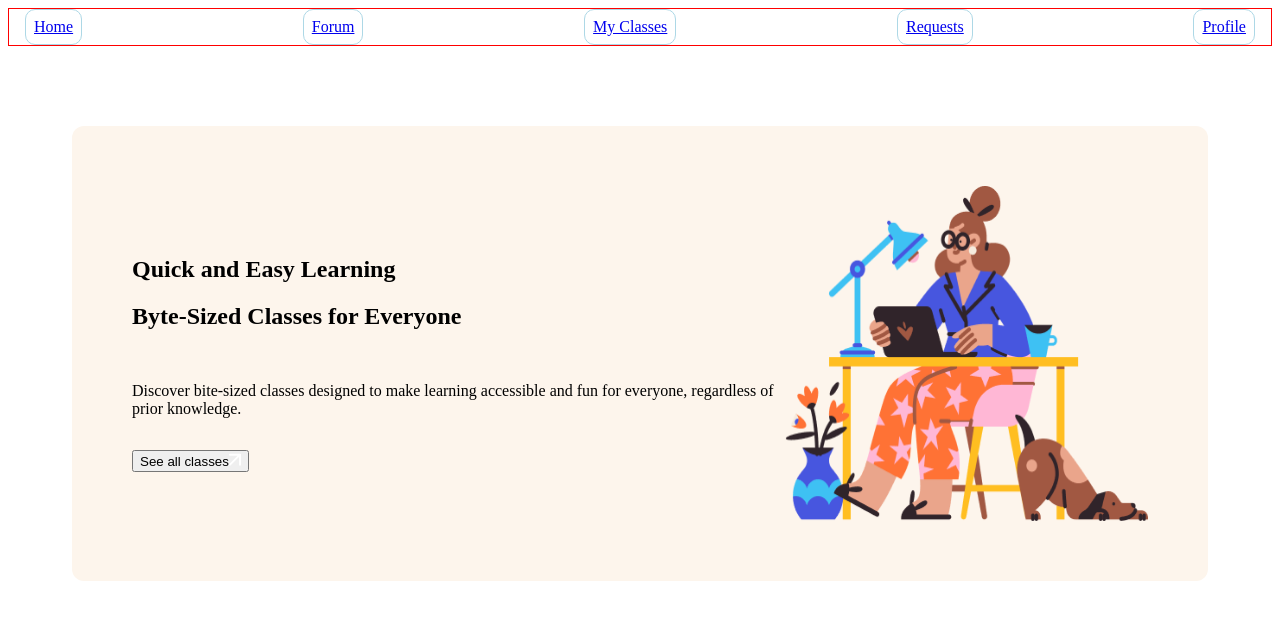
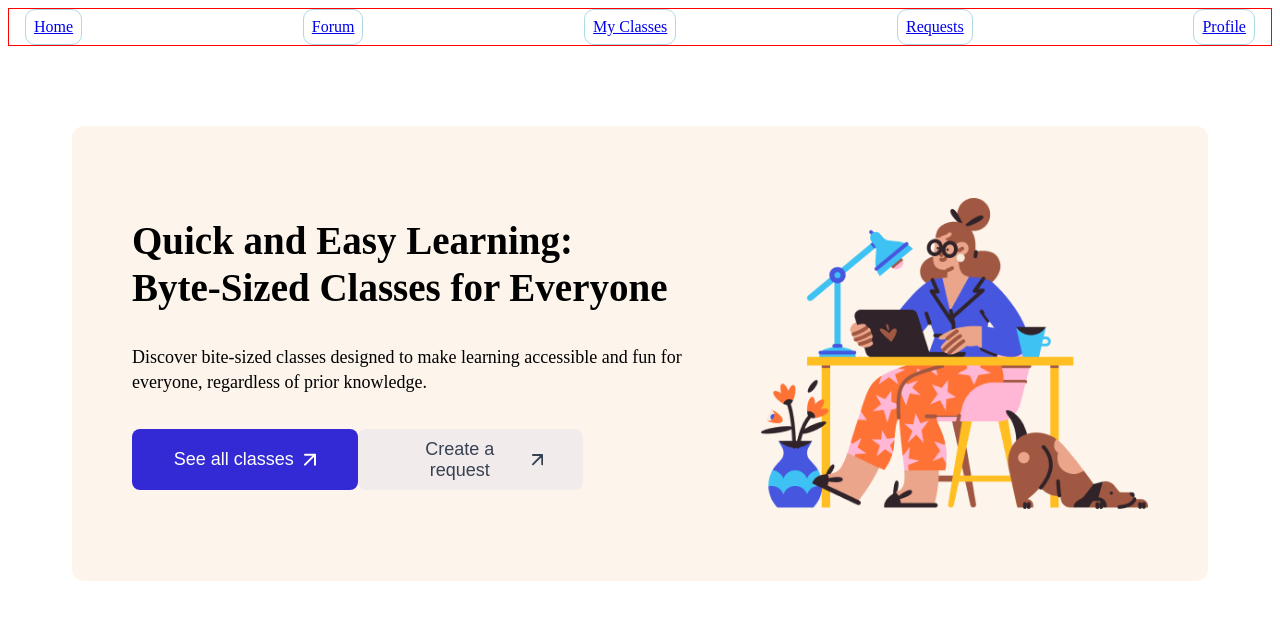
Before and after one commit to Garvit1809/teachnlearn, a React (Vite) app in the folder client/: page / in a window 1280 px wide. Shown: the top 620 px of the page. Built offline with nearby package versions, Linux system fonts and the light colour scheme.

Commit message:
styling home intro

```diff
--- /dev/null
+++ b/client/src/components/general-components/svg.tsx
@@ -0,0 +1,21 @@
+export const Arrow = ({strokeColor}: any) => {
+    console.log(strokeColor);
+
+  return (
+    <svg
+      width="12"
+      height="13"
+      viewBox="0 0 12 13"
+    fill="none"
+      xmlns="http://www.w3.org/2000/svg"
+    >
+      <path
+        d="M1 11.6661L11 1.66614M11 1.66614H1M11 1.66614V11.6661"
+        stroke={strokeColor}
+        strokeWidth="2"
+        strokeLinecap="round"
+        strokeLinejoin="round"
+      />
+    </svg>
+  );
+};
--- a/client/src/components/home-comp/intro.tsx
+++ b/client/src/components/home-comp/intro.tsx
@@ -1,7 +1,8 @@
 import React from "react";
 import styled from "styled-components";
 import IntroImg from "../../assets/home-intro-img.png";
-import Arrow from '../../assets/Arrow.svg'
+// import Arrow from "../../assets/Arrow.svg";
+import { Arrow } from "../general-components/svg";
 
 const Section = styled.div`
   /* border: 1px solid pink; */
@@ -12,58 +13,109 @@ const Section = styled.div`
   flex-direction: row;
   align-items: center;
   padding: 60px;
-  /* margin-top: 5rem; */
   margin: 5rem 5vw 0 5vw;
+  box-sizing: border-box;
 `;
 
 const InfoContainer = styled.div`
   display: grid;
   grid-template-rows: auto auto auto;
   row-gap: 1rem;
+  width: 60%;
+  margin-right: 5vw;
+  /* border: 1px solid red; */
+
+  p {
+    /* font-style: normal; */
+    font-weight: 400;
+    font-size: 18px;
+    line-height: 25px;
+    color: #000000;
+  }
+`;
+
+const Headers = styled.div`
+
+  h2 {
+    margin: 0;
+    padding: 0;
+    /* border: 1px solid blue; */
+  }
+`;
+
+const Heading = styled.h2`
+  font-weight: 700;
+  font-size: 39px;
+  line-height: 121.4%;
+  color: #000000;
 `;
 
 const ImageContainer = styled.div`
   width: 419.57px;
   height: 335.33px;
+  /* border: 1px solid red; */
 
   img {
     width: 100%;
     height: 100%;
+    object-fit: contain;
 }
 `;
 
 const Buttons = styled.div`
   display: flex;
   align-items: center;
-    /* justify-content: sp; */
-    img{
-        /* color: black; */
-        fill: black;
+  justify-content: space-between;
+  width: 80%;
+  /* border: 1px solid red; */
 
+  button {
+    display: flex;
+    justify-content: center;
+    align-items: center;
+    padding: 18px 40px;
+    gap: 10px;
+
+    width: 237px;
+    height: 61px;
+
+    background: #332ad5;
+    border-radius: 8px;
+    border: 0;
+    outline: none;
+
+    font-weight: 500;
+    font-size: 18px;
+    color: #ffffff;
+    cursor: pointer;
   }
 
-    svg{
-        background-color: black;
+  button.request {
+    color: #364152;
+    background: rgba(51, 42, 213, 0.05);
   }
-`
+`;
 
 const Intro = () => {
   return (
     <Section>
       <InfoContainer>
-        <div>
-          <h2>Quick and Easy Learning</h2>
-          <h2>Byte-Sized Classes for Everyone</h2>
-        </div>
+        <Headers>
+          <Heading>Quick and Easy Learning:</Heading>
+          <Heading>Byte-Sized Classes for Everyone</Heading>
+        </Headers>
         <p>
           Discover bite-sized classes designed to make learning accessible and
           fun for everyone, regardless of prior knowledge.
         </p>
-        < Buttons>
-
+        <Buttons>
           <button>
             <span>See all classes</span>
-                <img src={Arrow} alt="" />
+            <Arrow strokeColor="white" />
+          </button>
+          <button className="request">
+            <span>Create a request</span>
+            <Arrow strokeColor="#364152" />
           </button>
         </Buttons>
       </InfoContainer>
```
Also changed, not shown: client/src/assets/Icon.svg (added). Lines whose indentation alone changed are shown as unchanged.
